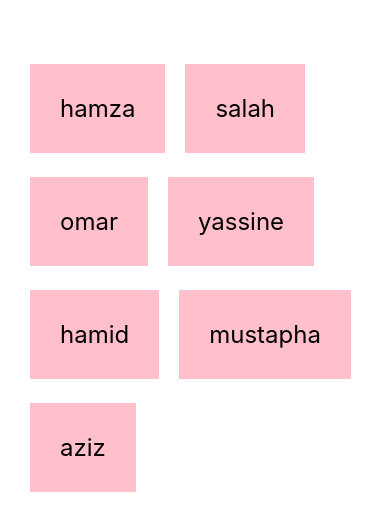
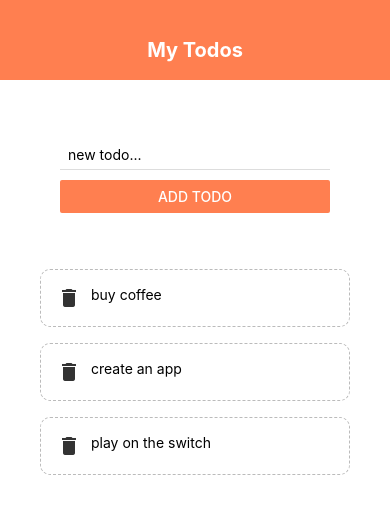
Before and after one commit to hamzajaa/myproject, a React Native app: screen / in a window 390 px wide. Shown: the top 530 px of the page. Built offline with nearby package versions, Linux system fonts and the light colour scheme.

Commit message:
change 7

```diff
--- a/App.js
+++ b/App.js
@@ -1,41 +1,63 @@
 import { useState } from 'react';
-import { StyleSheet, Text, View, FlatList, TouchableOpacity } from 'react-native';
+import { StyleSheet, Text, View, FlatList, TouchableOpacity, Alert, TouchableWithoutFeedback, Keyboard } from 'react-native';
+import Header from './components/Header';
+import TodoIteam from './components/TodoIteam';
+import AddTodo from './components/addTodo';
+import Sandbox from './components/sandBox';
 
 export default function App() {
-  const [peopel, setPepeol] = useState([
-    { name: 'hamza', id: 1 },
-    { name: 'salah', id: 2 },
-    { name: 'omar', id: 3 },
-    { name: 'yassine', id: 4 },
-    { name: 'hamid', id: 5 },
-    { name: 'mustapha', id: 6 },
-    { name: 'aziz', id: 7 }
-  ]);
+  const [todos, setTodos] = useState([
+    { text: 'buy coffee', key: '1' },
+    { text: 'create an app', key: '2' },
+    { text: 'play on the switch', key: '3' }
+  ])
 
-  const pressHandler = (id) => {
-    console.log(id);
-    setPepeol((prevPeople) => {
-      console.log(prevPeople);
-      return prevPeople.filter(person => person.id !== id); // id person.id !== id the person will be remove from array
+  const pressHandler = (key) => {
+    setTodos((prevTodos) => {
+      return prevTodos.filter(todo => todo.key != key);
     })
   }
 
+  const submitHandler = (text) => {
+
+    if (text.length > 3) {
+      setTodos((prevTodos) => {
+        return [
+          { text: text, key: Math.random().toString() },
+          ...prevTodos
+        ];
+      });
+    }
+    else {
+      Alert.alert('OOPS', 'Todos must be over 3 chars long', [
+        { text: 'Understood', onPress: () => console.log('alert closed') }
+      ]);
+    }
+  }
+
   return (
-    <View style={styles.container}>
+    // <Sandbox />
 
-      <FlatList
-        numColumns={2}
-        data={peopel}
-        renderItem={({ item }) => (
+    <TouchableWithoutFeedback onPress={() => { // close keyboard when press in the screen
+      Keyboard.dismiss();
+      console.log('dismissed keyboard');
+    }}>
+      <View style={styles.container}>
+        <Header />
+        <View style={styles.content}>
+        <AddTodo submitHandler={submitHandler} />
+        <View style={styles.list}>
+          <FlatList
+            data={todos}
+            renderItem={({ item }) => (
+              <TodoIteam item={item} pressHandler={pressHandler} />
+            )}
+          />
+        </View>
+        </View>
+      </View>
+    </TouchableWithoutFeedback>
 
-          <TouchableOpacity onPress={() => pressHandler(item.id)}>
-            <Text style={styles.item}>{item.name}</Text>
-          </TouchableOpacity>
-
-        )}
-      />
-
-    </View>
   );
 }
 
@@ -43,16 +65,16 @@ const styles = StyleSheet.create({ // object : key value
   container: {
     flex: 1,
     backgroundColor: '#fff',
-    paddingTop: 40,
-    paddingHorizontal: 20,
-    // alignItems: 'center',
-    // justifyContent: 'center',
   },
-  item: {
-    marginTop: 24,
-    padding: 30,
-    backgroundColor: 'pink',
-    fontSize: 24,
-    marginHorizontal: 10,
+  content: {
+    padding: 40,
+    // backgroundColor: 'pink',
+    flex: 1, // take all available space to scrolled
+  },
+  list: {
+    marginTop: 20,
+    // backgroundColor: 'yellow',
+    flex: 1, // take all available space to scrolled
   }
+
 });
--- /dev/null
+++ b/components/Header.js
@@ -0,0 +1,25 @@
+import { StyleSheet, View, Text } from "react-native";
+
+export default function Header() {
+
+    return (
+        <View style={styles.header}>
+            <Text style={styles.title}>My Todos</Text>
+        </View>
+    )
+}
+
+
+const styles = StyleSheet.create({
+    header: {
+        height: 80,
+        paddingTop: 38,
+        backgroundColor: 'coral',
+    },
+    title: {
+        textAlign: 'center',
+        color: '#fff',
+        fontSize: 20,
+        fontWeight: 'bold',
+    }
+});
--- /dev/null
+++ b/components/TodoIteam.js
@@ -0,0 +1,37 @@
+import { StyleSheet, View, Text, TouchableOpacity } from "react-native"
+import { MaterialIcons } from '@expo/vector-icons';
+
+export default function TodoIteam({ item, pressHandler }) {
+    return (
+        <TouchableOpacity onPress={() => pressHandler(item.key)}>
+
+            <View style={styles.item}>
+
+                <MaterialIcons name="delete" size={24} color="#333" />
+                <Text style={styles.itemText}>{item.text}</Text>
+
+            </View>
+
+        </TouchableOpacity>
+    )
+}
+
+
+
+
+const styles = StyleSheet.create({
+    item: {
+        padding: 16,
+        marginTop: 16,
+        borderColor: '#bbb',
+        borderWidth: 1,
+        borderStyle: 'dashed', // ----
+        borderRadius: 10,
+        textAlign: 'center',
+        flexDirection: 'row',
+    },
+    itemText: {
+        marginLeft: 10,
+
+    }
+})
--- /dev/null
+++ b/components/addTodo.js
@@ -0,0 +1,34 @@
+import { useState } from "react";
+import { Button, StyleSheet, TextInput } from "react-native";
+import { View } from "react-native";
+
+export default function AddTodo({ submitHandler }) {
+    const [text, setText] = useState('');
+
+    const changeHandler = (val) => {
+        setText(val);
+    }
+
+    return (
+        <View style={styles.addTodo}>
+            <TextInput
+                style={styles.input}
+                placeholder="new todo..."
+                onChangeText={(val) => changeHandler(val)} />
+            <Button onPress={() => submitHandler(text)} title='add todo' color='coral' />
+        </View>
+    )
+}
+
+const styles = StyleSheet.create({
+    addTodo: {
+        padding: 20,
+    },
+    input: {
+        marginBottom: 10,
+        paddingHorizontal: 8,
+        paddingVertical: 6,
+        borderBottomWidth: 1,
+        borderBottomColor: '#ddd'
+    }
+})
--- /dev/null
+++ b/components/sandBox.js
@@ -0,0 +1,43 @@
+import { StyleSheet, Text, View } from "react-native";
+
+export default function Sandbox() {
+    return (
+        <View style={styles.container}>
+            <Text style={styles.boxOne}>one</Text>
+            <Text style={styles.boxTwo}>two</Text>
+            <Text style={styles.boxThree}>three</Text>
+            <Text style={styles.boxFour}>four</Text>
+        </View>
+    )
+}
+
+const styles = StyleSheet.create({
+    container: {
+        // flex: 1, // take all availabel space
+        flexDirection: 'row', // in this case the main axis is row and cross axis is colums
+        justifyContent: 'space-around',
+        alignItems: 'flex-end',
+        paddingTop: 40,
+        backgroundColor: '#ddd'
+    },
+    boxOne: {
+        flex: 1,
+        backgroundColor: 'violet',
+        padding: 10,
+    },
+    boxTwo: {
+        flex: 2,
+        backgroundColor: 'gold',
+        padding: 20,
+    },
+    boxThree: {
+        flex: 1,
+        backgroundColor: 'coral',
+        padding: 30,
+    },
+    boxFour: {
+        flex: 3,
+        backgroundColor: 'skyblue',
+        padding: 40,
+    }
+})
```
